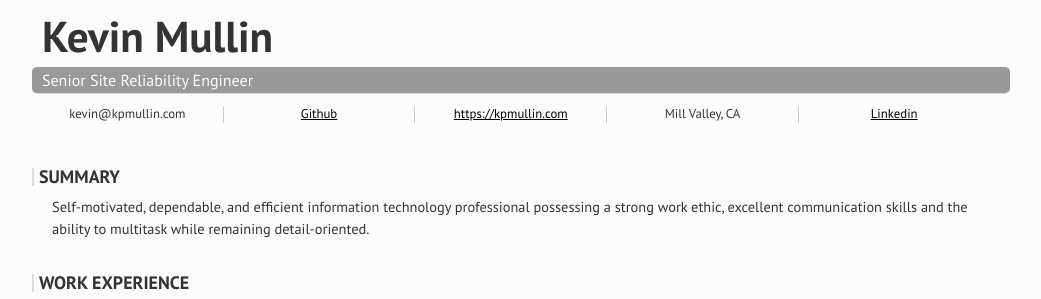
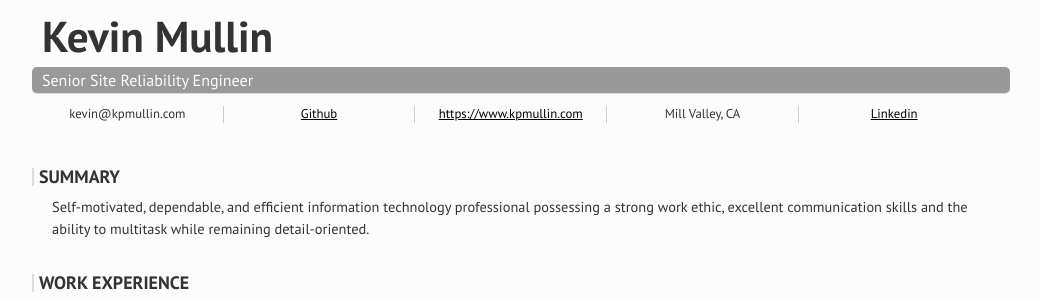
Before and after one commit to kmullin/kmullin.github.com, a Jekyll site: the page built from resume/index.md, in a window 1280 px wide. Shown: the top 299 px of the page, without its empty margins (119-1160 px from the left). Built offline with Jekyll 4.4.1, drawn with Linux system fonts in a browser that asks for light colours; part of the change alters nothing that is shown.

Commit message:
make website URL correct (with www)

```diff
--- a/_config.yml
+++ b/_config.yml
@@ -46,7 +46,7 @@ author:
 # Else if you are pushing to username.github.com, replace with your username.
 # Finally if you are pushing to a GitHub project page, include the project name at the end.
 #
-production_url : https://kpmullin.com
+production_url : https://www.kpmullin.com
 
 # All Jekyll-Bootstrap specific configurations are namespaced into this hash
 #
```
